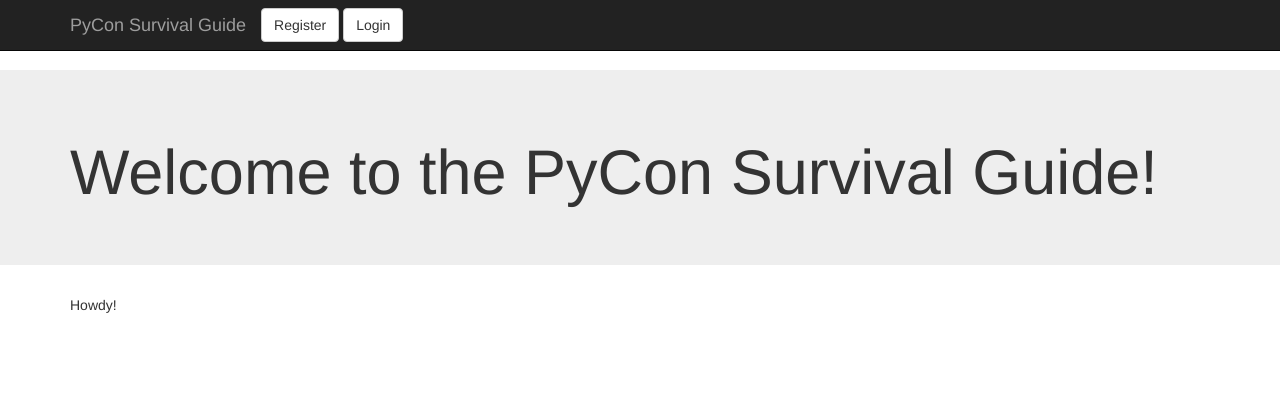
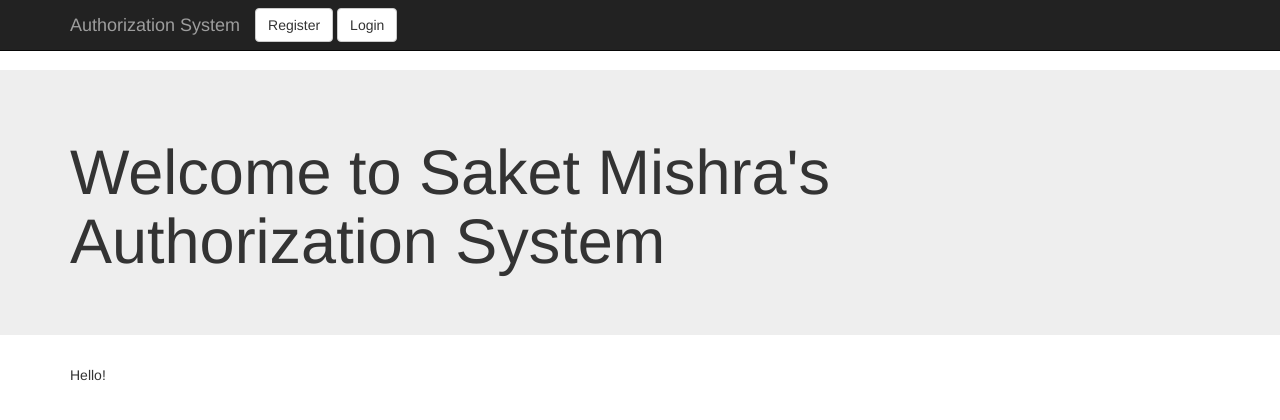
Before and after one commit to saket-mishra/django-authorization, a Django app: template templates/home.html in a window 1280 px wide. Shown: the top 420 px of the page. Run offline with Django 3.2, Linux system fonts and the light colour scheme; the template is opened without the code that fills it, so the values that code supplies are empty; some libraries are stand-ins or nearby versions.

Commit message:
committing

```diff
--- a/templates/accounts/login.html
+++ b/templates/accounts/login.html
@@ -4,7 +4,7 @@
 
 {% block title %}Login | {{ block.super }}{% endblock %}
 
-{% block headline %}<h1>Login to the PyCon Survival Guide</h1>{% endblock %}
+{% block headline %}<h1>Login And Access Your Website</h1>{% endblock %}
 
 {% block content %}
 {% crispy form %}
--- a/templates/accounts/signup.html
+++ b/templates/accounts/signup.html
@@ -3,7 +3,7 @@
 
 {% block title %}Register | {{ block.super }}{% endblock %}
 
-{% block headline %}<h1>Register for the PyCon Survival Guide</h1>{% endblock %}
+{% block headline %}<h1>Register To Access The System</h1>{% endblock %}
 
 {% block content %}
  {% crispy form %}
--- a/templates/home.html
+++ b/templates/home.html
@@ -1,7 +1,7 @@
 {% extends 'layouts/base.html' %}
 
-{% block headline %}<h1>Welcome to the PyCon Survival Guide!</h1>{% endblock headline %}
+{% block headline %}<h1>Welcome to Saket Mishra's Authorization System</h1>{% endblock headline %}
 
 {% block content %}
-<p>Howdy{% if user.is_authenticated %} {{ user.username }}{% endif %}!</p>
+<p>Hello{% if user.is_authenticated %} {{ user.username }}{% endif %}!</p>
 {% endblock %}
--- a/templates/layouts/base.html
+++ b/templates/layouts/base.html
@@ -1,7 +1,7 @@
 <!DOCTYPE>
 <html>
 <head>
-    <title>{% block title %}PyCon Survival Guide{% endblock title %}</title>
+    <title>{% block title %}Authorization System{% endblock title %}</title>
     <link rel="stylesheet" href="//netdna.bootstrapcdn.com/bootstrap/3.1.1/css/bootstrap.min.css">
     <style>
         body {
@@ -24,7 +24,7 @@
             <span class="icon-bar"></span>
             <span class="icon-bar"></span>
           </button>
-          <a class="navbar-brand" href="#">PyCon Survival Guide</a>
+          <a class="navbar-brand" href="#">Authorization System</a>
         </div>
         <div class="navbar-collapse collapse">
 
```
